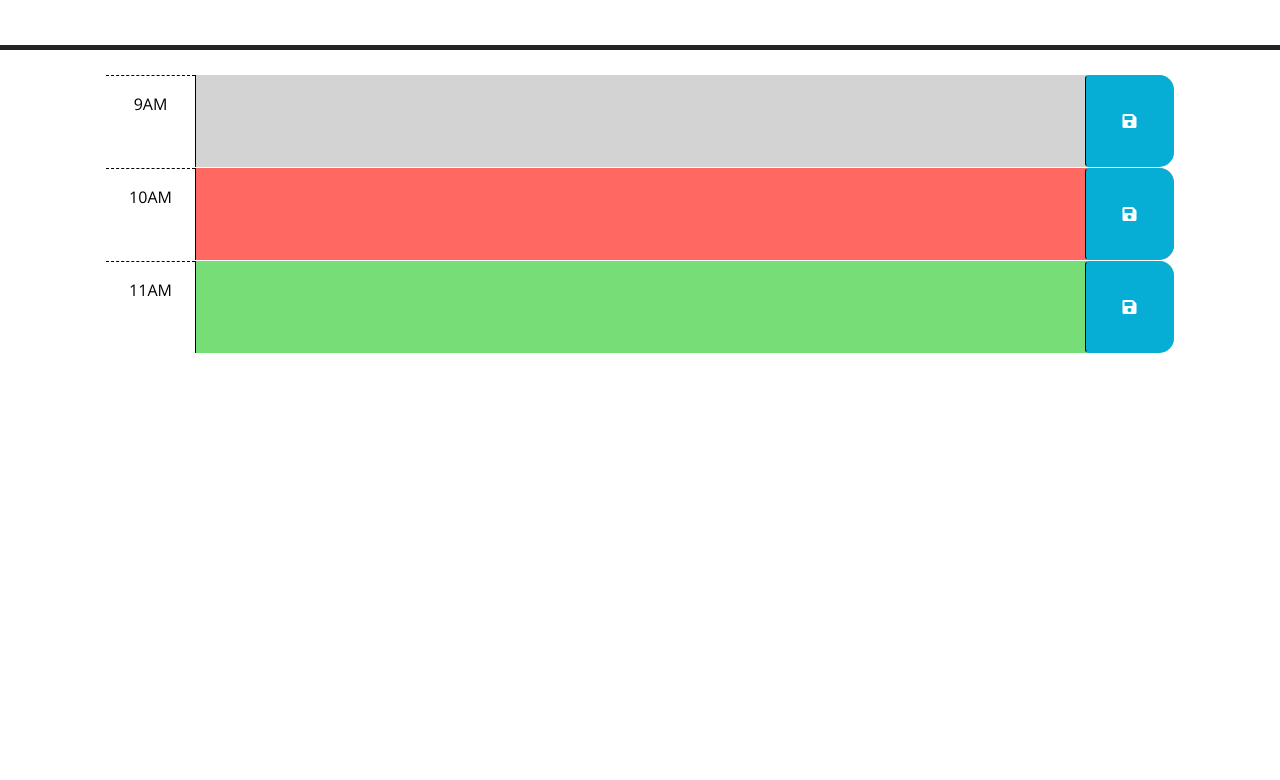
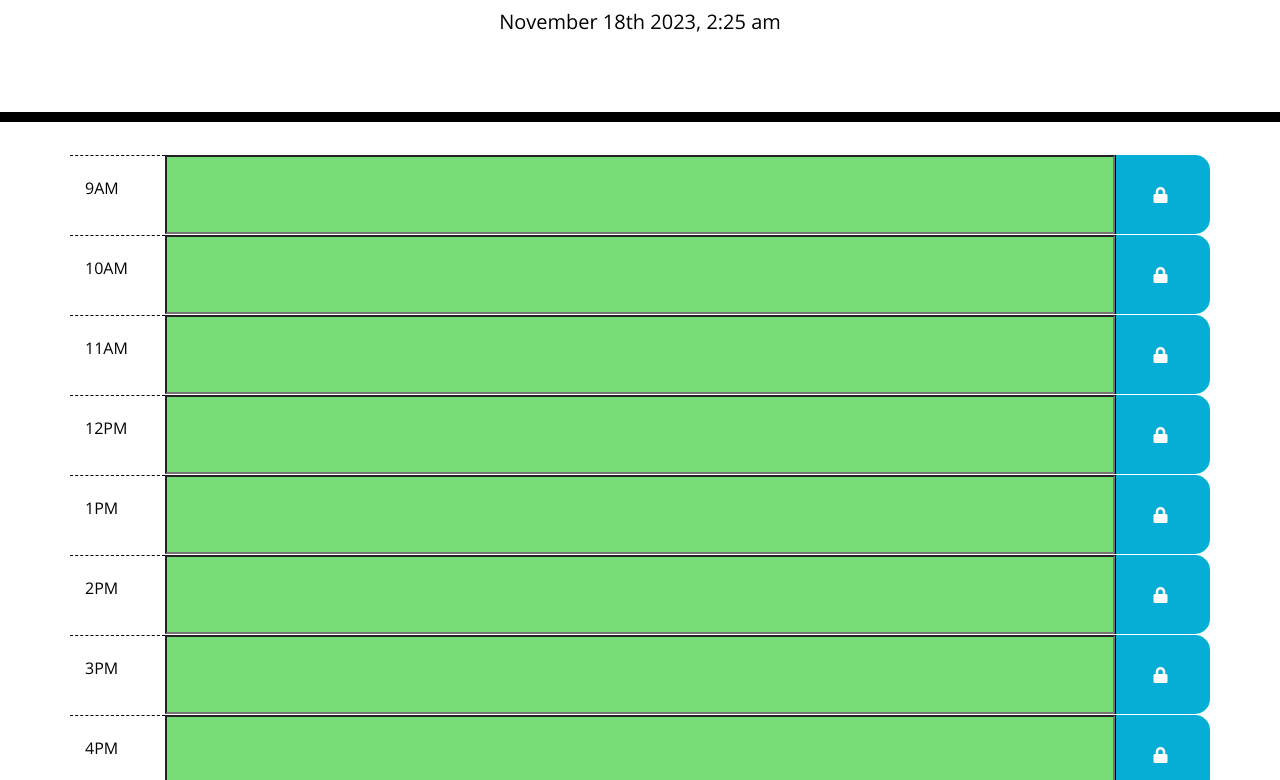
Before and after one commit to nickholder6425/Work-Day-Scheduler-Challenge-5, a plain HTML site: page index.html in a window 1280 px wide. Shown: the part 182-962 px from the top of the page. Before the commit the page ends 800 px from the top, so only its background shows below. Drawn offline with nearby package versions, Linux system fonts and the light colour scheme; files that its build step writes are made by us from their sources.

Commit message:
modified files

```diff
--- a/Demo.css
+++ /dev/null
@@ -1,79 +0,0 @@
-body {
-    font-family: 'Open Sans', sans-serif;
-    font-size: 16px;
-    line-height: 1;
-  }
-
-  textarea {
-    background: transparent;
-    border: none;
-    resize: none;
-    color: #000000;
-    border-left: 1px solid black;
-    padding: 10px;
-  }
-
-  .jumbotron {
-    text-align: center;
-    background-color: transparent;
-    color: black;
-    border-radius: 0;
-    border-bottom: 10px solid black;
-  }
-
-  .description {
-    white-space: pre-wrap;
-  }
-
-  .time-block {
-    text-align: center;
-    border-radius: 15px;
-  }
-
-  .row {
-    white-space: pre-wrap;
-    height: 80px;
-    border-top: 1px solid white;;
-  }
-
-  .hour {
-    background-color: #ffffff;
-    color: #000000;
-    border-top: 1px dashed #000000;
-  }
-
-  .past {
-    background-color: #d3d3d3;
-    color: black;
-  }
-
-  .present {
-    background-color: #ff6961;
-    color: black;
-  }
-
-  .future {
-    background-color: #77dd77;
-    color: black;
-  }
-
-  .saveBtn {
-    border-left: 1px solid black;
-    border-top-right-radius: 15px;
-    border-bottom-right-radius: 15px;
-    background-color: #06AED5;
-    color: white;
-  }
-
-  .saveBtn i:hover {
-    font-size: 20px;
-    transition: all .3s ease-in-out;
-  }
-
-  .fas {
-    position: absolute;
-    height: 20px;
-    width: 20px;
-    top: 40%;
-    left: 40%;
-  }
--- a/assets/css/style.css
+++ b/assets/css/style.css
@@ -1,6 +1,7 @@
 body {
   font-family: 'Open Sans', sans-serif;
   font-size: 16px;
+  line-height: 1;
 }
 
 textarea {
@@ -12,16 +13,27 @@
   padding: 10px;
 }
 
+.jumbotron {
+  text-align: center;
+  background-color: transparent;
+  color: black;
+  border-radius: 0;
+  border-bottom: 10px solid black;
+}
+
 .description {
   white-space: pre-wrap;
 }
 
 .time-block {
+  text-align: center;
   border-radius: 15px;
 }
 
 .row {
-    border-top: 1px solid white;
+  white-space: pre-wrap;
+  height: 80px;
+  border-top: 1px solid white;;
 }
 
 .hour {
@@ -32,28 +44,36 @@
 
 .past {
   background-color: #d3d3d3;
-    color: white;
+  color: black;
 }
 
 .present {
   background-color: #ff6961;
-    color: white;
+  color: black;
 }
 
 .future {
   background-color: #77dd77;
-    color: white;
+  color: black;
 }
 
 .saveBtn {
   border-left: 1px solid black;
   border-top-right-radius: 15px;
   border-bottom-right-radius: 15px;
-    background-color: #06aed5;
+  background-color: #06AED5;
   color: white;
 }
 
 .saveBtn i:hover {
   font-size: 20px;
-    transition: all 0.3s ease-in-out;
+  transition: all .3s ease-in-out;
 }
+
+.fas {
+  position: absolute;
+  height: 20px;
+  width: 20px;
+  top: 40%;
+  left: 40%;
+}
--- a/assets/js/script.js
+++ b/assets/js/script.js
@@ -1,23 +1,60 @@
-// Wrap all code that interacts with the DOM in a call to jQuery to ensure that
-// the code isn't run until the browser has finished rendering all the elements
-// in the html.
-$(function () {
-    // TODO: Add a listener for click events on the save button. This code should
-    // use the id in the containing time-block as a key to save the user input in
-    // local storage. HINT: What does `this` reference in the click listener
-    // function? How can DOM traversal be used to get the "hour-x" id of the
-    // time-block containing the button that was clicked? How might the id be
-    // useful when saving the description in local storage?
-    //
-    // TODO: Add code to apply the past, present, or future class to each time
-    // block by comparing the id to the current hour. HINTS: How can the id
-    // attribute of each time-block be used to conditionally add or remove the
-    // past, present, and future classes? How can Day.js be used to get the
-    // current hour in 24-hour time?
-    //
-    // TODO: Add code to get any user input that was saved in localStorage and set
-    // the values of the corresponding textarea elements. HINT: How can the id
-    // attribute of each time-block be used to do this?
-    //
-    // TODO: Add code to display the current date in the header of the page.
-  });
+// Variables
+var saveBtn = $(".saveBtn");
+var currentHour = moment().format("HH"); // Variable for current hour
+var currentHourInt = parseInt(currentHour); // Parse so hours return as integers
+
+// Setting data attributes for each hour input element then the function below can assign color to each for the current hour
+$("#9Row").attr("data-time", moment("9:00 am", "h:mm a").format("HH"));
+$("#10Row").attr("data-time", moment("10:00 am", "hh:mm a").format("HH"));
+$("#11Row").attr("data-time", moment("11:00 am", "hh:mm a").format("HH"));
+$("#12Row").attr("data-time", moment("12:00 pm", "hh:mm a").format("HH"));
+$("#1Row").attr("data-time", moment("1:00 pm", "h:mm a").format("HH"));
+$("#2Row").attr("data-time", moment("2:00 pm", "h:mm a").format("HH"));
+$("#3Row").attr("data-time", moment("3:00 pm", "h:mm a").format("HH"));
+$("#4Row").attr("data-time", moment("4:00 pm", "h:mm a").format("HH"));
+$("#5Row").attr("data-time", moment("5:00 pm", "h:mm a").format("HH"));
+
+//start jQuery
+$(document).ready(function () {
+    // Function to store inputted data
+    renderPlans();
+// Show Date and Time in Header
+$('#currentDay').append();
+
+function addDate() {
+    $("#currentDay").html(moment().format('MMMM Do YYYY, h:mm a'));
+
+} setInterval(addDate, 1000);
+
+// Change color in each row by adding in am attribute (above) for each input line to reflect the current hour
+for (var i = 0; i <= 12; i++) {
+
+    var inputHour = $("#" + i + "Row").attr("data-time"); // Variable for the hour of the row
+    var inputHourInt = parseInt(inputHour); // Parse it so that hour returns as an integer
+
+    if (currentHourInt === inputHourInt) {
+        $("#" + i + "Row").addClass("present"); // Applies red color if within the present hour
+    }
+    if (currentHourInt > inputHourInt) { // Applies grey color if hour is in the future
+        $("#" + i + "Row").addClass("past");
+    }
+    if (currentHourInt < inputHourInt) { // Applies green color if hour is in the future
+        $("#" + i + "Row").addClass("future");
+    }
+}
+
+// Function that triggers data to be store in local storage when save button clicked
+saveBtn.on("click", function () { // On-click
+
+    var rowHour = $(this).attr("data-hour"); // variable referencing the assigned hour row in the html doc
+    var input = $("#" + rowHour + "Row").val(); // saves the text that has been entered into the input column
+    localStorage.setItem(rowHour, input); //saves input to local storage
+});
+
+  //  Function to retrieve the stored input that was saved in each input
+    function renderPlans() {
+    for (var i = 0; i <= 12; i++) {
+    $("#" + i + "Row").val(localStorage.getItem(i));
+    }
+}
+});
--- a/index.html
+++ b/index.html
@@ -1,78 +1,75 @@
 <!DOCTYPE html>
 <html lang="en">
   <head>
-    <meta charset="UTF-8" />
-    <meta name="viewport" content="width=device-width, initial-scale=1.0" />
-    <meta http-equiv="X-UA-Compatible" content="ie=edge" />
-    <link
-      rel="stylesheet"
-      href="https://cdn.jsdelivr.net/npm/bootstrap@5.1.3/dist/css/bootstrap.min.css"
-    />
-    <link
-      rel="stylesheet"
-      href="https://use.fontawesome.com/releases/v5.8.1/css/all.css"
-      integrity="sha384-50oBUHEmvpQ+1lW4y57PTFmhCaXp0ML5d60M1M7uH2+nqUivzIebhndOJK28anvf"
-      crossorigin="anonymous"
-    />
-    <link
-      href="https://fonts.googleapis.com/css?family=Open+Sans&display=swap"
-      rel="stylesheet"
-    />
-    <link rel="stylesheet" href="style.css" />
+    <meta charset="UTF-8"/>
+    <meta name="viewport" content="width=device-width, initial-scale=1.0"/>
+    <meta http-equiv="X-UA-Compatible" content="ie=edge"/>
+    <link rel="stylesheet" href="https://stackpath.bootstrapcdn.com/bootstrap/4.3.1/css/bootstrap.min.css" />
+  <link rel="stylesheet" href="https://use.fontawesome.com/releases/v5.8.1/css/all.css"
+    integrity="sha384-50oBUHEmvpQ+1lW4y57PTFmhCaXp0ML5d60M1M7uH2+nqUivzIebhndOJK28anvf" crossorigin="anonymous" />
+  <link href="https://fonts.googleapis.com/css?family=Open+Sans&display=swap" rel="stylesheet" />
+  <!-- CSS Style -->
+  <link rel="stylesheet" href="./assets/css/style.css"/>
     <title>Work Day Scheduler</title>
   </head>
-
   <body>
-    <header class="p-5 mb-4 border-5 border-bottom border-dark text-center">
+    <header class="jumbotron">
       <h1 class="display-3">Work Day Scheduler</h1>
       <p class="lead">A simple calendar app for scheduling your work day</p>
       <p id="currentDay" class="lead"></p>
     </header>
-    <div class="container-lg px-5">
-      <!-- Use class for "past", "present", and "future" to apply styles to the
-        time-block divs accordingly. The javascript will need to do this by
-        adding/removing these classes on each div by comparing the hour in the
-        id to the current hour. The html provided below is meant to be an example
-        demonstrating how the css provided can be leveraged to create the
-        desired layout and colors. The html below should be removed or updated
-        in the finished product. Remember to delete this comment once the
-        code is implemented.
-        -->
-
-      <!-- Example of a past time block. The "past" class adds a gray background color. -->
-      <div id="hour-9" class="row time-block past">
-        <div class="col-2 col-md-1 hour text-center py-3">9AM</div>
-        <textarea class="col-8 col-md-10 description" rows="3"> </textarea>
-        <button class="btn saveBtn col-2 col-md-1" aria-label="save">
-          <i class="fas fa-save" aria-hidden="true"></i>
-        </button>
+    <div class="container">
+      <!-- Time blocks -->
+      <div class="row">
+        <div class="col-md-1 hour pt-4">9AM</div>
+        <input id="9Row" class="user-event-input col-md-10 event-input-block">
+        <div class="col-md-1 saveBtn" data-hour=9><i class="fas fa-lock" aria-hidden="true"></i></div>
       </div>
-
-      <!-- Example of a a present time block. The "present" class adds a red background color. -->
-      <div id="hour-10" class="row time-block present">
-        <div class="col-2 col-md-1 hour text-center py-3">10AM</div>
-        <textarea class="col-8 col-md-10 description" rows="3"> </textarea>
-        <button class="btn saveBtn col-2 col-md-1" aria-label="save">
-          <i class="fas fa-save" aria-hidden="true"></i>
-        </button>
+      <div class="row">
+        <div class="col-md-1 hour pt-4">10AM</div>
+        <input id="10Row" class="user-event-input col-md-10 event-input-block">
+        <div class="col-md-1 saveBtn" data-hour=10><i class="fas fa-lock" aria-hidden="true"></i></div>
       </div>
-
-      <!-- Example of a future time block. The "future" class adds a green background color. -->
-      <div id="hour-11" class="row time-block future">
-        <div class="col-2 col-md-1 hour text-center py-3">11AM</div>
-        <textarea class="col-8 col-md-10 description" rows="3"> </textarea>
-        <button class="btn saveBtn col-2 col-md-1" aria-label="save">
-          <i class="fas fa-save" aria-hidden="true"></i>
-        </button>
+      <div class="row">
+        <div class="col-md-1 hour pt-4">11AM</div>
+        <input id="11Row" class="user-event-input col-md-10 event-input-block">
+        <div class="col-md-1 saveBtn" data-hour=11><i class="fas fa-lock" aria-hidden="true"></i></div>
       </div>
-
+      <div class="row">
+        <div class="col-md-1 hour pt-4">12PM</div>
+        <input id="12Row" class="user-event-input col-md-10 event-input-block">
+        <div class="col-md-1 saveBtn" data-hour=12><i class="fas fa-lock" aria-hidden="true"></i></div>
+      </div>
+      <div class="row">
+        <div class="col-md-1 hour pt-4">1PM</div>
+        <input id="1Row" class="user-event-input col-md-10 event-input-block">
+        <div class="col-md-1 saveBtn" data-hour=1><i class="fas fa-lock" aria-hidden="true"></i></div>
+      </div>
+      <div class="row">
+        <div class="col-md-1 hour pt-4">2PM</div>
+        <input id="2Row" class="user-event-input col-md-10 event-input-block">
+        <div class="col-md-1 saveBtn" data-hour=2><i class="fas fa-lock" aria-hidden="true"></i></div>
+      </div>
+      <div class="row">
+        <div class="col-md-1 hour pt-4">3PM</div>
+        <input id="3Row" class="user-event-input col-md-10 event-input-block">
+        <div class="col-md-1 saveBtn" data-hour=3><i class="fas fa-lock" aria-hidden="true"></i></div>
+      </div>
+      <div class="row">
+        <div class="col-md-1 hour pt-4">4PM</div>
+        <input id="4Row" class="user-event-input col-md-10 event-input-block">
+        <div class="col-md-1 saveBtn" data-hour=4><i class="fas fa-lock" aria-hidden="true"></i></div>
+      </div>
+      <div class="row">
+        <div class="col-md-1 hour pt-4">5PM</div>
+        <input id="5Row" class="user-event-input col-md-10 event-input-block">
+        <div class="col-md-1 saveBtn" data-hour=5><i class="fas fa-lock" aria-hidden="true"></i></div>
+      </div>
+        </body>
+    </div>
+    <!-- JavaScript and jQuery -->
     <script src="https://code.jquery.com/jquery-3.4.1.min.js"></script>
-    <script
-      src="https://cdn.jsdelivr.net/npm/dayjs@1.11.3/dayjs.min.js"
-      integrity="sha256-iu/zLUB+QgISXBLCW/mcDi/rnf4m4uEDO0wauy76x7U="
-      crossorigin="anonymous"
-    ></script>
-
-    <script src="script.js"></script>
+    <script src="https://cdnjs.cloudflare.com/ajax/libs/moment.js/2.24.0/moment.min.js"></script>
+    <script src="./assets/js/script.js"></script>
   </body>
 </html>
```
Also changed, not shown: Demo.html (deleted, +0 -75 lines), Demo.js (deleted, +0 -60 lines). Lines whose indentation alone changed are shown as unchanged.
